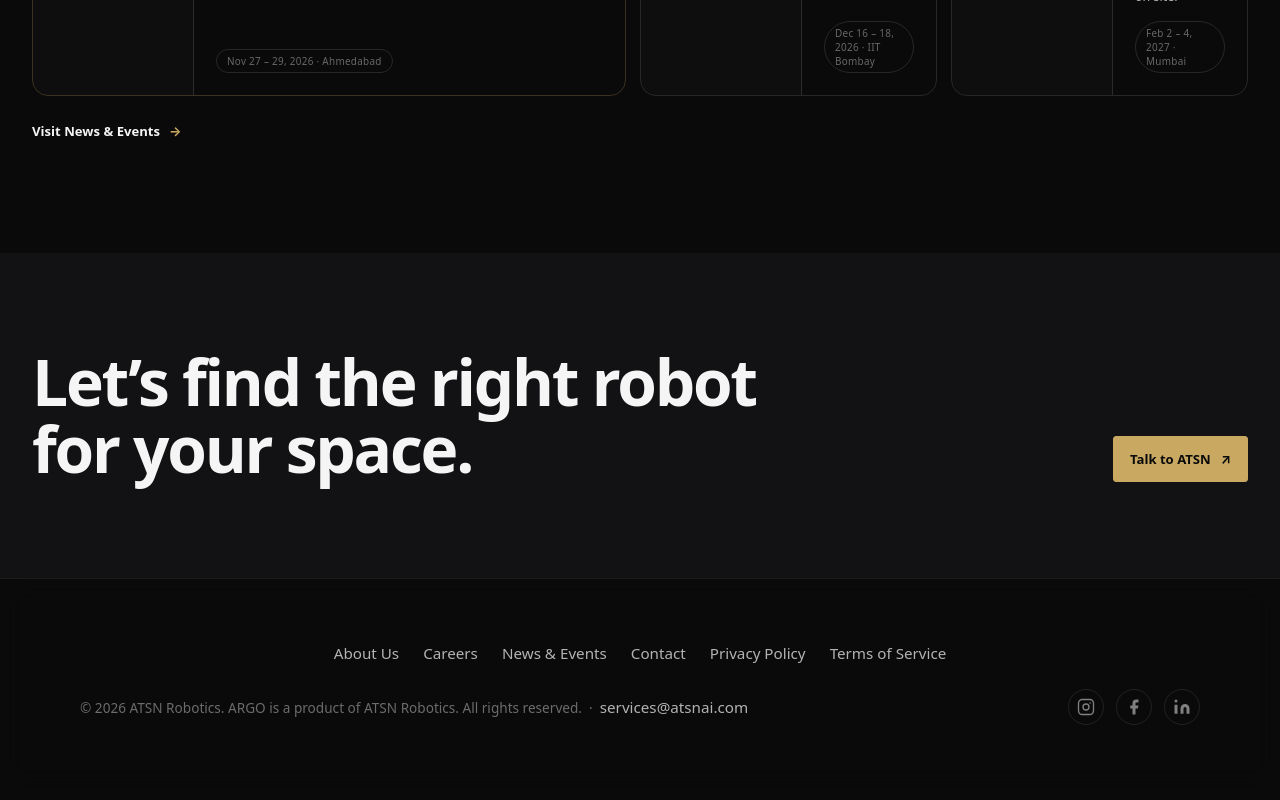
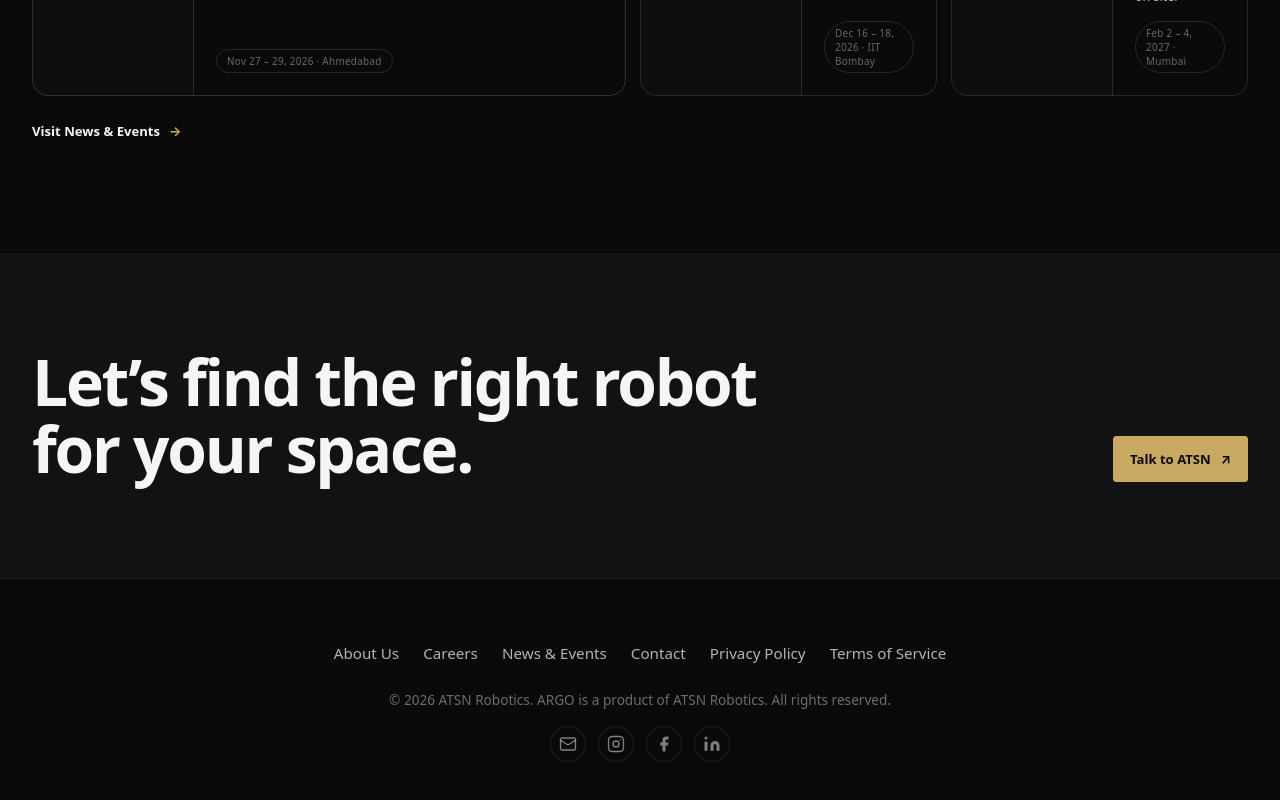
Before and after one commit to Theathiestmonk/atsnrobotics, a Next.js app: page / in a window 1280 px wide. Shown: the part 2285-3085 px from the top of the page. Built offline with nearby package versions, Linux system fonts and the light colour scheme.

Commit message:
Footer: centred copyright, email icon added to social row

```diff
--- a/app/atsn-pages.css
+++ b/app/atsn-pages.css
@@ -461,10 +461,10 @@ select.atsnInput:disabled {
 
 .atsnFooter__bottom {
   display: flex;
+  flex-direction: column;
   align-items: center;
-  justify-content: space-between;
   gap: 1rem;
-  flex-wrap: wrap;
+  text-align: center;
 }
 
 .atsnFooter__copy {
@@ -505,11 +505,6 @@ select.atsnInput:disabled {
   }
   .atsnFooter__inner {
     gap: 0.75rem;
-  }
-  .atsnFooter__bottom {
-    flex-direction: column;
-    align-items: center;
-    text-align: center;
   }
   .atsnFooter__nav {
     gap: 0.75rem;
--- a/app/components/Footer.tsx
+++ b/app/components/Footer.tsx
@@ -12,6 +12,16 @@ const LINKS = [
 ] as const;
 
 const SOCIAL = [
+  {
+    label: "Email",
+    href: "mailto:services@atsnai.com",
+    icon: (
+      <svg width="18" height="18" viewBox="0 0 24 24" fill="none" stroke="currentColor" strokeWidth="1.8" strokeLinecap="round" strokeLinejoin="round" aria-hidden="true">
+        <rect x="2" y="4" width="20" height="16" rx="2" />
+        <path d="m22 7-8.97 5.7a1.94 1.94 0 0 1-2.06 0L2 7" />
+      </svg>
+    ),
+  },
   {
     label: "Instagram",
     href: "https://www.instagram.com/atsnrobotics",
@@ -59,9 +69,7 @@ export function Footer() {
 
         <div className="atsnFooter__bottom">
           <p className="atsnFooter__copy">
-            © {new Date().getFullYear()} ATSN Robotics. ARGO is a product of ATSN Robotics. All
-            rights reserved. &nbsp;·&nbsp;{" "}
-            <a href="mailto:services@atsnai.com" className="atsnFooter__link">services@atsnai.com</a>
+            © {new Date().getFullYear()} ATSN Robotics. ARGO is a product of ATSN Robotics. All rights reserved.
           </p>
           <div className="atsnFooter__social" aria-label="Social media">
             {SOCIAL.map((s) => (
```
